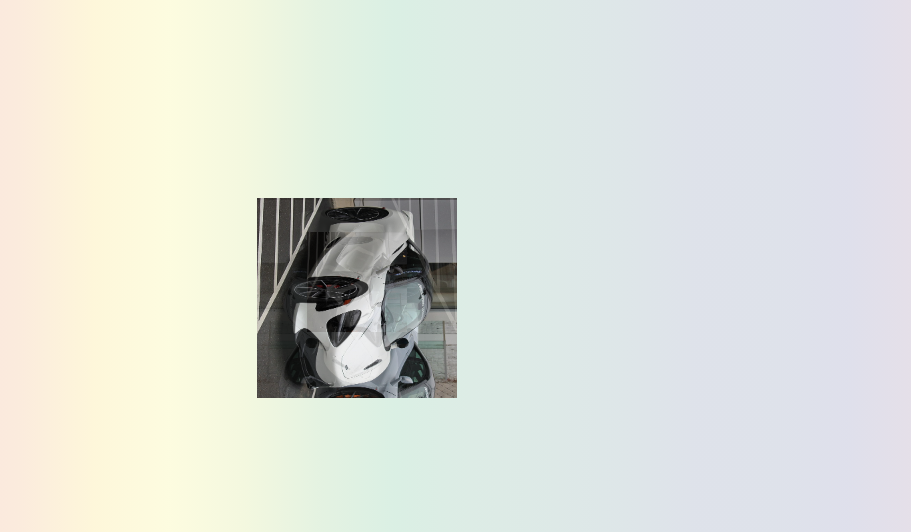
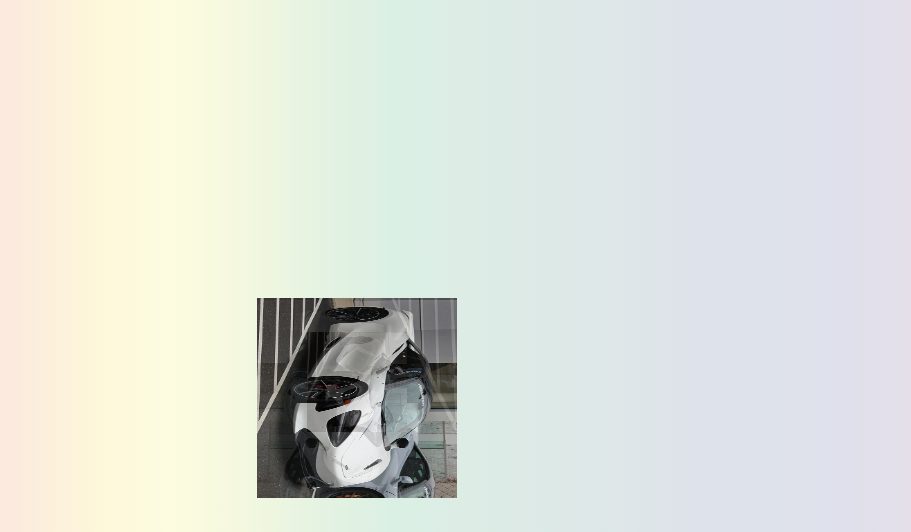
Before and after one commit to VariabL3x/3D-PhotoCube, a plain HTML site: page index.html in a window 1280 px wide. Shown: the top 532 px of the page, without its empty margins (283-1194 px from the left). Drawn offline with Linux system fonts and the light colour scheme.

Commit message:
margin 250px

```diff
--- a/styles.css
+++ b/styles.css
@@ -30,7 +30,7 @@ html {
 	width: 200px;
 	height: 200px;
 	/*改变左右上下,图片方块移动*/
-	margin: 150px auto;
+	margin: 250px auto;
 	position: relative;
 }
 /*包裹所有容器样式*/
```
